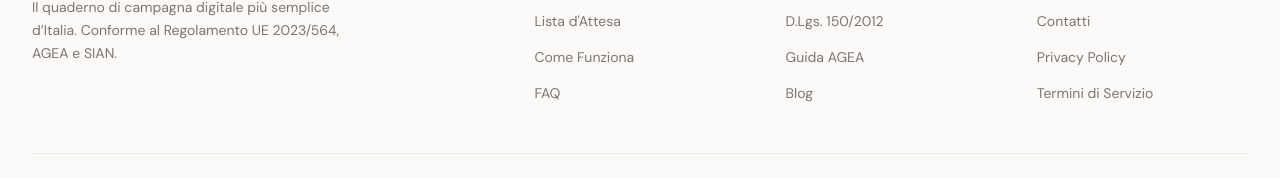
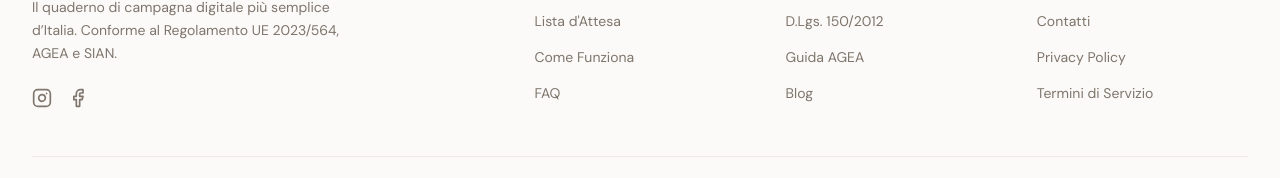
Before and after one commit to angelof-exe/cultivara-landing, a Next.js app: page / in a window 1280 px wide. Shown: the part 6660-6838 px from the top of the page. Built offline with nearby package versions, Linux system fonts and the light colour scheme.

Commit message:
feat: aggiunti social

```diff
--- a/components/landing/footer.tsx
+++ b/components/landing/footer.tsx
@@ -1,6 +1,20 @@
 import Link from "next/link";
 import Image from "next/image";
+import { Instagram, Facebook } from "lucide-react";
 import { isWaitlist } from "@/lib/config";
+
+const socialLinks = [
+  {
+    label: "Instagram",
+    href: "https://www.instagram.com/cultivara.it/",
+    icon: Instagram,
+  },
+  {
+    label: "Facebook",
+    href: "https://www.facebook.com/cultivara.it",
+    icon: Facebook,
+  },
+];
 
 const footerLinks = {
   Prodotto: [
@@ -48,6 +62,20 @@ export function Footer() {
               }
               {" Conforme al Regolamento UE 2023/564, AGEA e SIAN."}
             </p>
+            <div className="mt-6 flex gap-4">
+              {socialLinks.map((social) => (
+                <a
+                  key={social.label}
+                  href={social.href}
+                  target="_blank"
+                  rel="noopener noreferrer"
+                  aria-label={social.label}
+                  className="text-muted-foreground transition-colors hover:text-foreground"
+                >
+                  <social.icon className="h-5 w-5" />
+                </a>
+              ))}
+            </div>
           </div>
 
           {/* Link columns */}
--- a/components/landing/structured-data.tsx
+++ b/components/landing/structured-data.tsx
@@ -9,7 +9,10 @@ export function StructuredData() {
     logo: "https://cultivara.it/logo.svg",
     description:
       "Cultivara è la piattaforma per il quaderno di campagna digitale più semplice d\u2019Italia. Conforme al Regolamento UE 2023/564.",
-    sameAs: [],
+    sameAs: [
+      "https://www.instagram.com/cultivara.it/",
+      "https://www.facebook.com/cultivara.it",
+    ],
     contactPoint: {
       "@type": "ContactPoint",
       email: "info@cultivara.it",
```
